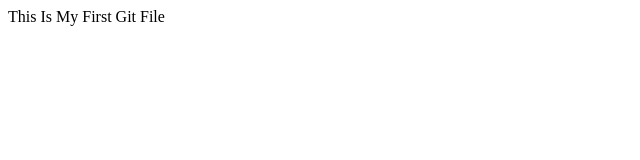
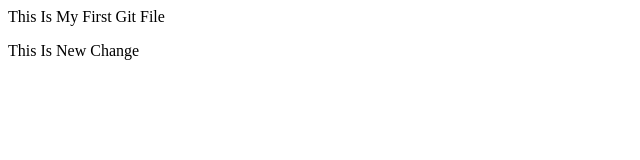
Before and after one commit to urvisha-mehta/php-core-crud, a plain HTML site: page index.html in a window 1280 px wide. Shown: the whole page, without its empty margins (0-640 px from the left). Drawn offline with Linux system fonts and the light colour scheme.

Commit message:
new index file change

```diff
--- a/index.html
+++ b/index.html
@@ -1 +1,2 @@
 <p>This Is My First Git File</p>
+<p>This Is New Change</p>
```
